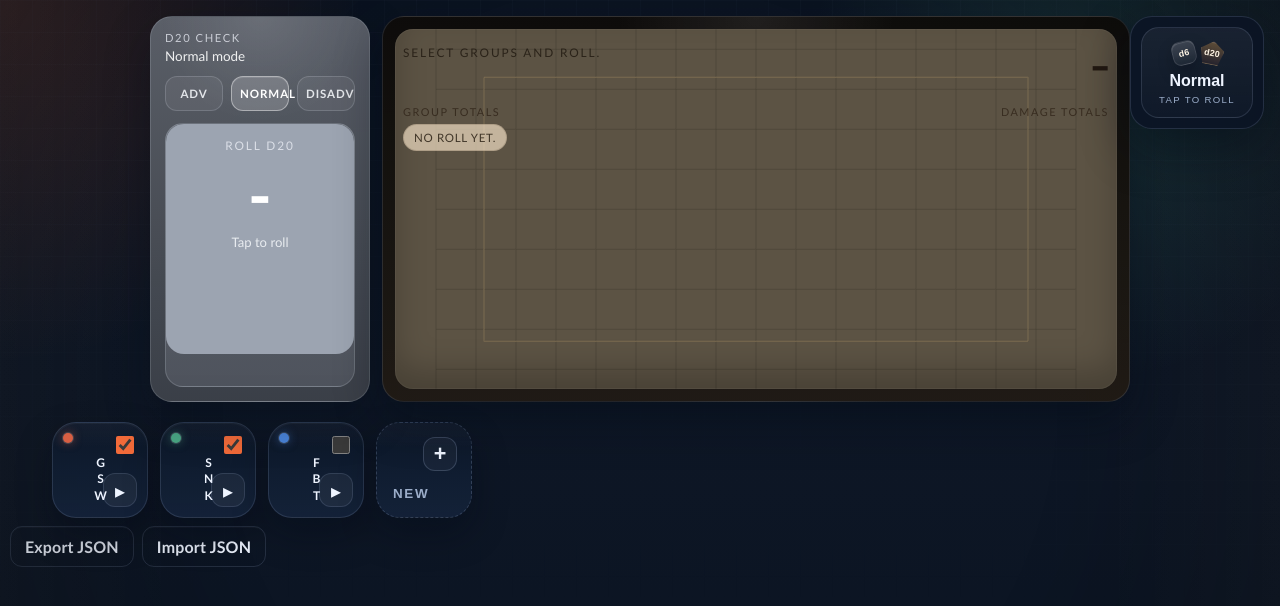
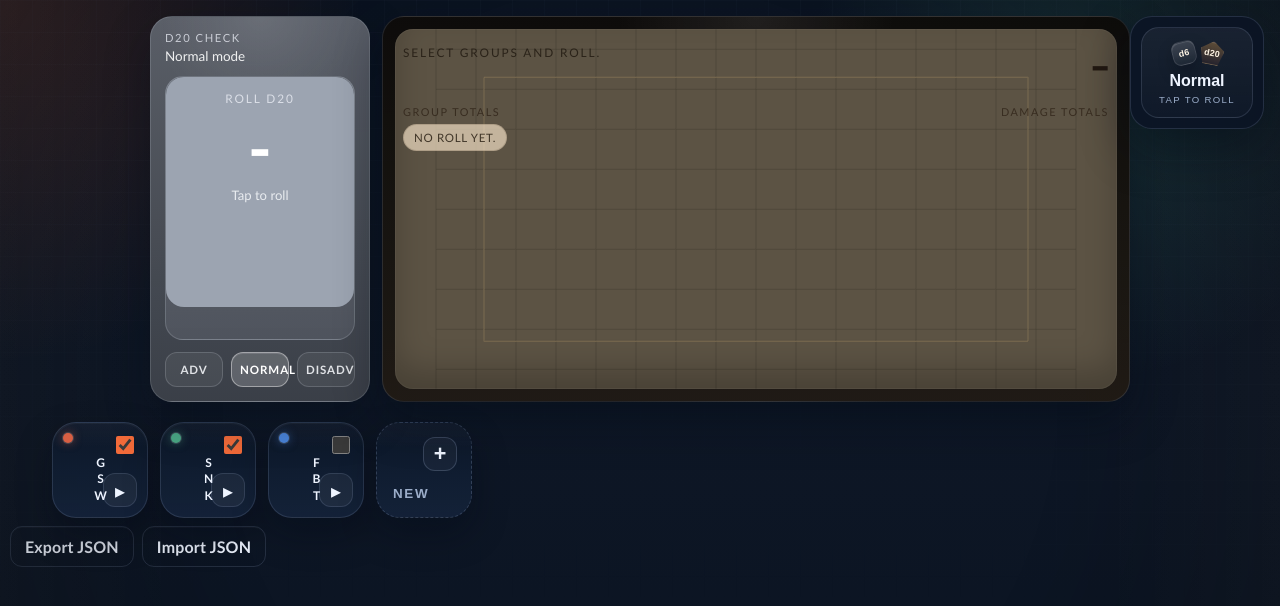
Before and after one commit to ashleysmart/public_experiments, a website: page dice_app/index.html in a window 1280 px wide. Drawn offline with nearby package versions, Linux system fonts and the light colour scheme.

Commit message:
Move d20 mode buttons to bottom of panel
Co-Authored-By: Claude Sonnet 4.6 <noreply@anthropic.com>

```diff
--- a/dice_app/index.html
+++ b/dice_app/index.html
@@ -13,11 +13,6 @@
           <p class="d20-panel__eyebrow">D20 Check</p>
           <p id="d20-panel-status" class="d20-panel__status">Ready</p>
         </div>
-        <div class="d20-panel__modes" role="group" aria-label="D20 roll mode">
-          <button id="d20-mode-adv" class="d20-panel__mode" data-mode="adv" type="button">Adv</button>
-          <button id="d20-mode-normal" class="d20-panel__mode" data-mode="normal" type="button">Normal</button>
-          <button id="d20-mode-disadv" class="d20-panel__mode" data-mode="disadv" type="button">Disadv</button>
-        </div>
         <div id="d20-roll-button" class="d20-panel__roll" role="button" tabindex="0" aria-label="Roll d20">
           <canvas id="d20-canvas" class="d20-panel__canvas" width="320" height="360"></canvas>
           <div class="d20-panel__hud">
@@ -25,6 +20,11 @@
             <strong id="d20-panel-total" class="d20-panel__total">-</strong>
             <span id="d20-panel-detail" class="d20-panel__detail">Tap to roll</span>
           </div>
+        </div>
+        <div class="d20-panel__modes" role="group" aria-label="D20 roll mode">
+          <button id="d20-mode-adv" class="d20-panel__mode" data-mode="adv" type="button">Adv</button>
+          <button id="d20-mode-normal" class="d20-panel__mode" data-mode="normal" type="button">Normal</button>
+          <button id="d20-mode-disadv" class="d20-panel__mode" data-mode="disadv" type="button">Disadv</button>
         </div>
       </section>
       <section class="dice-stage" aria-label="Animated dice tray">
--- a/dice_app/styles.css
+++ b/dice_app/styles.css
@@ -189,7 +189,7 @@ h2 {
 
 .d20-panel {
   display: grid;
-  grid-template-rows: auto auto 1fr;
+  grid-template-rows: auto 1fr auto;
   gap: 12px;
   min-height: 100%;
   padding: 14px;
```
